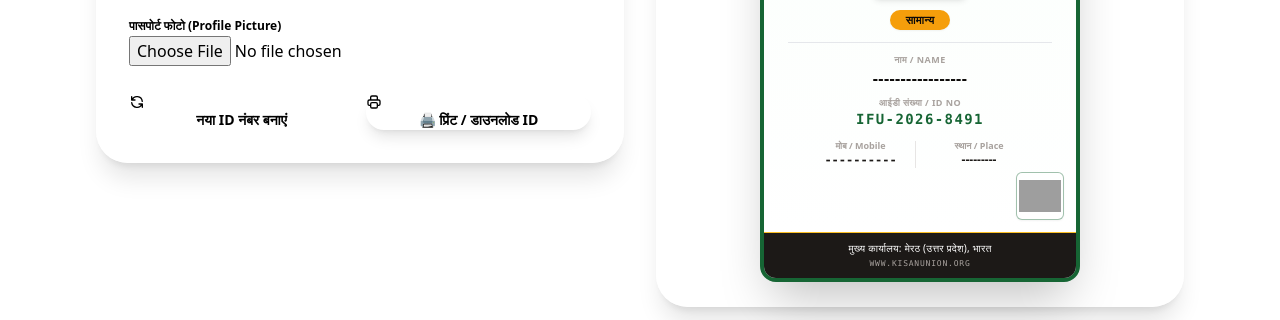
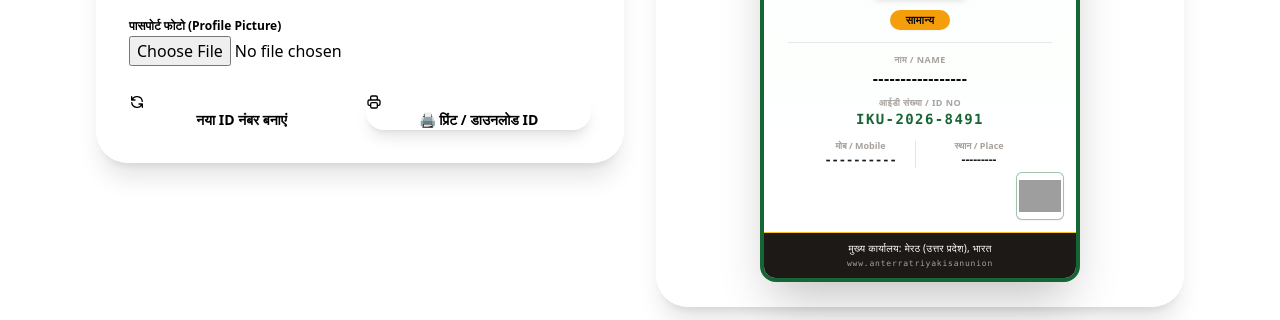
Before and after one commit to AnujHub03/Anterrastriya-kisian-union, a React (Vite) app: page /IdCard in a window 1280 px wide. Shown: the part 1542-1862 px from the top of the page. Built offline with nearby package versions, Linux system fonts and the light colour scheme; grey boxes are pictures that could not be loaded; a web font is replaced by a local one.

Commit message:
Feat :fixind id card changes

```diff
--- a/src/Pages/IdCard.jsx
+++ b/src/Pages/IdCard.jsx
@@ -12,7 +12,7 @@ const IdGenerator = () => {
     location: '',
     role: 'सामान्य सदस्य (Member)',
     photo: null,
-    memberId: 'IFU-2026-8491'
+    memberId: 'IKU-2026-8491'
   })
 
   // Ref to target the ID card bounding box for isolated printing
@@ -28,7 +28,7 @@ const IdGenerator = () => {
     const randomDigits = Math.floor(1000 + Math.random() * 9000)
     setFormData(prev => ({
       ...prev,
-      memberId: `IFU-2026-${randomDigits}`
+      memberId: `IKU-2026-${randomDigits}`
     }))
   }
 
@@ -223,7 +223,7 @@ const IdGenerator = () => {
             {/* Official Regional Base Footer */}
             <div className="bg-stone-900 text-white text-[10px] text-center py-2 px-1 font-medium tracking-wide border-t border-amber-400 z-10">
               <div>{t.idCard.cardFooterOffice}</div>
-              <div className="text-[8px] text-stone-400 font-mono tracking-widest mt-0.5">WWW.KISANUNION.ORG</div>
+              <div className="text-[8px] text-stone-400 font-mono tracking-widest mt-0.5">www.anterratriyakisanunion </div>
             </div>
           </div>
 
```
